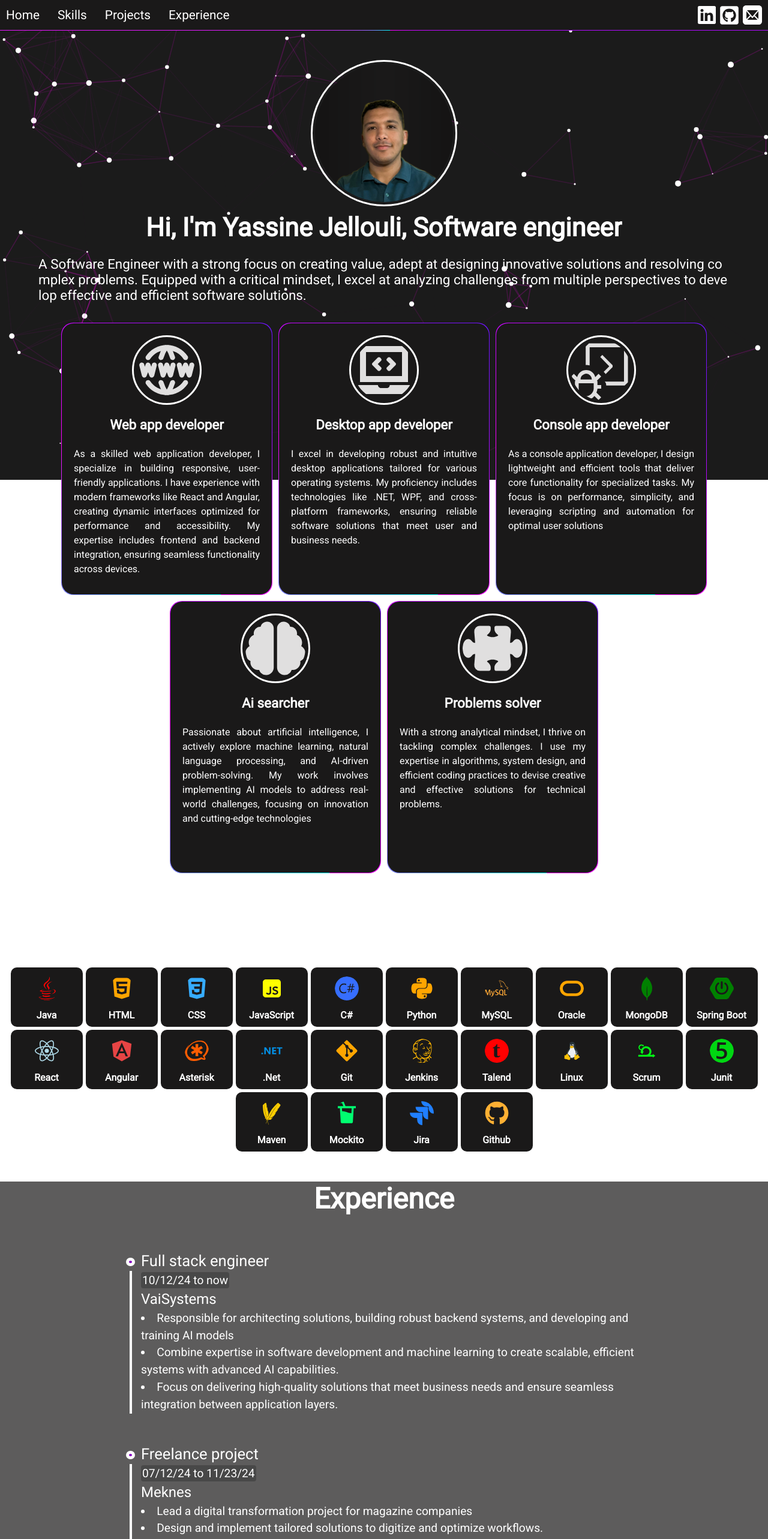
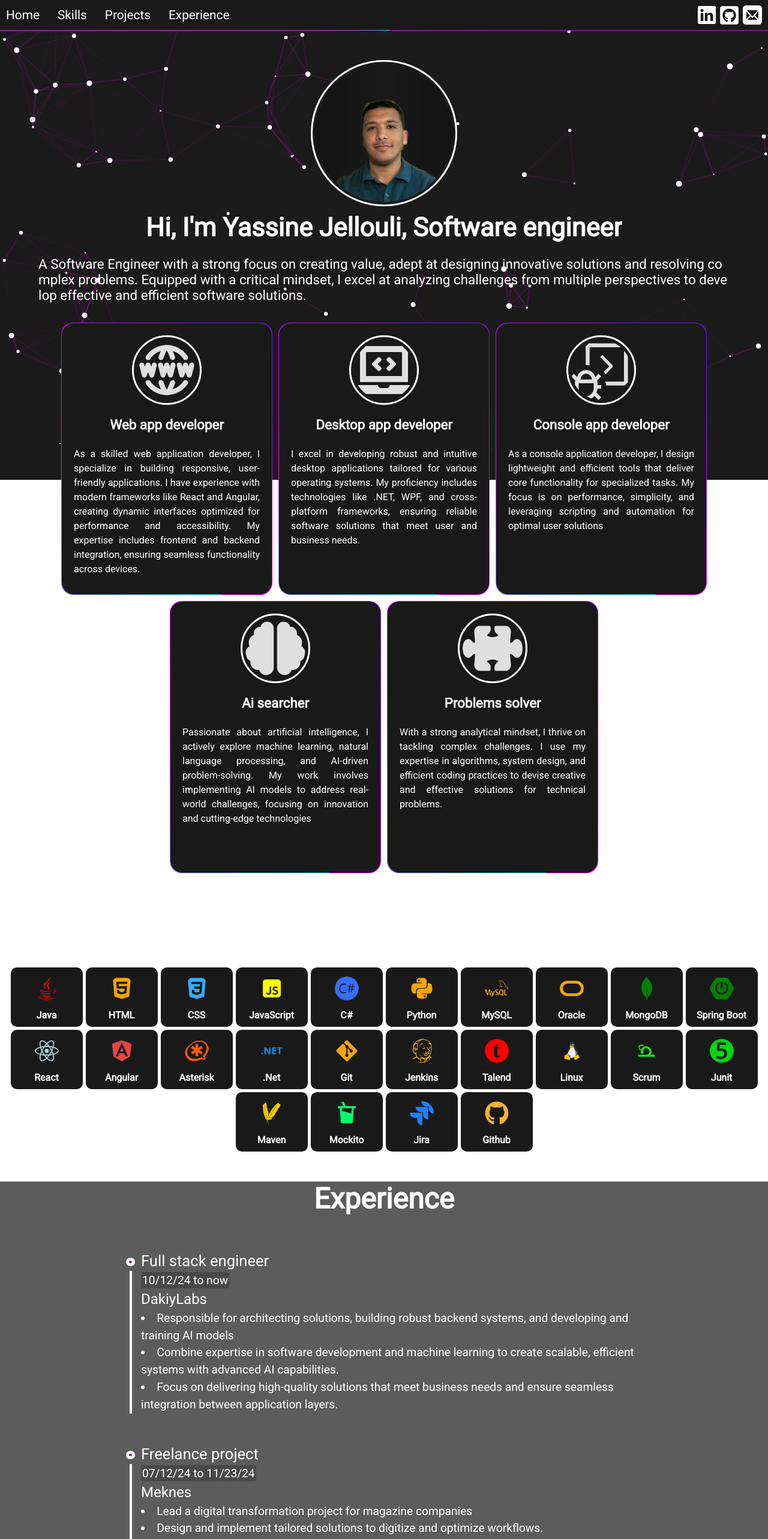
Before and after one commit to jellouliyassine/portfolio, a React (Create React App) app: page /portfolio2 in a window 1280 px wide. Shown: the top 2566 px of the page at 60% size. Built offline with nearby package versions, Linux system fonts and the light colour scheme.

Commit message:
some animation

```diff
--- a/package.json
+++ b/package.json
@@ -9,6 +9,7 @@
     "@testing-library/user-event": "^13.5.0",
     "@tsparticles/react": "^3.0.0",
     "@tsparticles/slim": "^3.6.0",
+    "framer-motion": "^12.9.2",
     "react": "^18.3.1",
     "react-dom": "^18.3.1",
     "react-icons": "^5.3.0",
--- a/src/App.css
+++ b/src/App.css
@@ -103,9 +103,22 @@ body{
     -ms-overflow-style: none; /* For Internet Explorer and Edge */
     font-family: 'Roboto';
        height: 100%;
+
 }
-body::-webkit-scrollbar {
- width: none;
+::-webkit-scrollbar {
+  height: 2px;
+  width: 2px;
+  background: transparent;
+}
+
+::-webkit-scrollbar-thumb {
+  background: #393812;
+  -webkit-border-radius: 1ex;
+  -webkit-box-shadow: 0px 1px 2px rgba(0, 0, 0, 0.75);
+}
+
+::-webkit-scrollbar-corner {
+  background: #000;
 }
 @keyframes App-logo-spin {
   from {
--- a/src/Card.js
+++ b/src/Card.js
@@ -2,9 +2,16 @@ import React from "react";
 import "./newcss.css";
 import bc from "./o6i.gif";
 import { TbBackground } from "react-icons/tb";
+import { motion } from "framer-motion";
+
 function Card({ name,logo: Logo ,description}) {
   return (
-    <div className="backcard">
+    <motion.div
+    initial={{ scale: 0 }}              // Start small
+    whileInView={{ scale: 1 }}           // Grow to normal when in view
+    transition={{ duration: 0.5 }}       // Smooth animation
+    viewport={{ once: false, amount: 0.5 }}  // Animate on scroll, when 50% visible
+className="backcard">
       <div className="card">
 
 <Logo size={100} className="logo" />
@@ -12,7 +19,7 @@ function Card({ name,logo: Logo ,description}) {
 <span style={{fontSize:"1.4rem",fontWeight:"600",marginTop:"20px"}}>{name}</span>
 <span style={{fontSize:"1rem",width:"100%",marginTop:"20px",padding:"4px","text-align": "justify","overflow-wrap": "break-word","line-height": "1.5" }}>{description}</span>
       </div>
-    </div>
+    </motion.div>
   );
 }
 export default Card;
--- a/src/Experience2.js
+++ b/src/Experience2.js
@@ -63,7 +63,7 @@ function Experience2() {
             year1="10/12/24"
             year2="now"
             title="Full stack engineer"
-            localisation="VaiSystems"
+            localisation="DakiyLabs"
             description={[
               "Responsible for architecting solutions, building robust backend systems, and developing and training AI models",
               "Combine expertise in software development and machine learning to create scalable, efficient systems with advanced AI capabilities.",
--- a/src/HomeV3.js
+++ b/src/HomeV3.js
@@ -8,9 +8,13 @@ import { VscDebugConsole } from "react-icons/vsc";
 import { BsPuzzleFill } from "react-icons/bs";
 import { FaBrain } from "react-icons/fa";
 import Skills2 from "./Skills2";
+import { motion } from "framer-motion";
+
 function HomeV3() {
   return (
-    <div style={{ display: "flex", flexDirection: "column",width:"100vw" }}>
+    <div
+           // Animate when in view
+    style={{ display: "flex", flexDirection: "column",width:"100vw" }}>
       <div
         className="item"
         style={{
@@ -36,7 +40,13 @@ function HomeV3() {
           src={prf}
         />
 
-        <div style={{paddingLeft:"5%",textAlign:window.innerWidth < 600 ? "none" :"center",paddingRight:"5%",display:"flex",height:"fit-content",justifyContent:"center",alignItems:"center",flexDirection:"column" }}>
+        <motion.div
+            initial={{ scale: 0 }}              // Start small
+            whileInView={{ scale: 1 }}           // Grow to normal when in view
+            transition={{ duration: 0.5 }}       // Smooth animation
+            viewport={{ once: false, amount: 0.5 }}  // Animate on scroll, when 50% visible
+
+        style={{paddingLeft:"5%",textAlign:window.innerWidth < 600 ? "none" :"center",paddingRight:"5%",display:"flex",height:"fit-content",justifyContent:"center",alignItems:"center",flexDirection:"column" }}>
           <div
             className="gradient-textv2"
             style={{
@@ -63,7 +73,7 @@ function HomeV3() {
             </p>
           </div>
 
-        </div>
+        </motion.div>
       </div>
       <div
         style={{
--- a/src/Miniexpeirence2.js
+++ b/src/Miniexpeirence2.js
@@ -1,10 +1,16 @@
 import React from "react";
+import { motion } from "framer-motion";
 
 function Miniexperience2({ year1, year2, title, localisation, description }) {
   const isMobile = window.innerWidth < 600;
 
   return (
-    <div
+    <motion.div
+    initial={{ scale: 0 }}              // Start small
+    whileInView={{ scale: 1 }}           // Grow to normal when in view
+    transition={{ duration: 0.5 }}       // Smooth animation
+    viewport={{ once: false, amount: 0.5 }}  // Animate on scroll, when 50% visible
+
       style={{
         width: "fit-content",
         height: "100%",
@@ -92,7 +98,7 @@ maxWidth:"900px"
           </ul>
         </div>
       </div>
-    </div>
+    </motion.div>
   );
 }
 
--- a/src/Project2.js
+++ b/src/Project2.js
@@ -4,10 +4,16 @@ import "./App.css";
 import "./newcss.css";
 import clickme from "./clickme.gif";
 import { useState } from "react";
+import { motion } from "framer-motion";
 function Project2({ content, title, img, thecnologie, type }) {
   const [click,setclick]= useState(false);
   return (
-    <div
+    <motion.div
+    initial={{ scale: 0 }}              // Start small
+    whileInView={{ scale: 1 }}           // Grow to normal when in view
+    transition={{ duration: 0.5 }}       // Smooth animation
+    viewport={{ once: false, amount: 0.5 }}  // Animate on scroll, when 50% visible
+
       className="Miniexperiencev2"
       style={{
         backgroundImage: `url(${img})`,
@@ -74,7 +80,7 @@ function Project2({ content, title, img, thecnologie, type }) {
 
         </div>
       )}
-    </div>
+    </motion.div>
   );
 }
 
--- a/src/Skill.js
+++ b/src/Skill.js
@@ -1,18 +1,24 @@
 import React from "react";
 import "./newcss.css";
 import bc from "./o6i.gif";
+import { motion } from "framer-motion";
 import { TbBackground } from "react-icons/tb";
 function Skill({ name,logo: Logo ,color}) {
   let s=window.innerWidth<600?30:40;
   return (
-<div >
+<motion.div
+            initial={{ scale: 0 }}              // Start small
+            whileInView={{ scale: 1 }}           // Grow to normal when in view
+            transition={{ duration: 0.5 }}       // Smooth animation
+            viewport={{ once: false, amount: 0.5 }}  // Animate on scroll, when 50% visible
+ >
       <div className="skill" >
 
       <Logo size={s} className="logo" color={color} style={{border:"none"}} />
 
 <span style={{fontSize:"1rem",fontWeight:"600",marginTop:"5px"}}>{name}</span>
       </div>
-</div>
+</motion.div>
   );
 }
 export default Skill;
```
Also changed, not shown: 1 other file (tests, documents, lock files or other folders).
